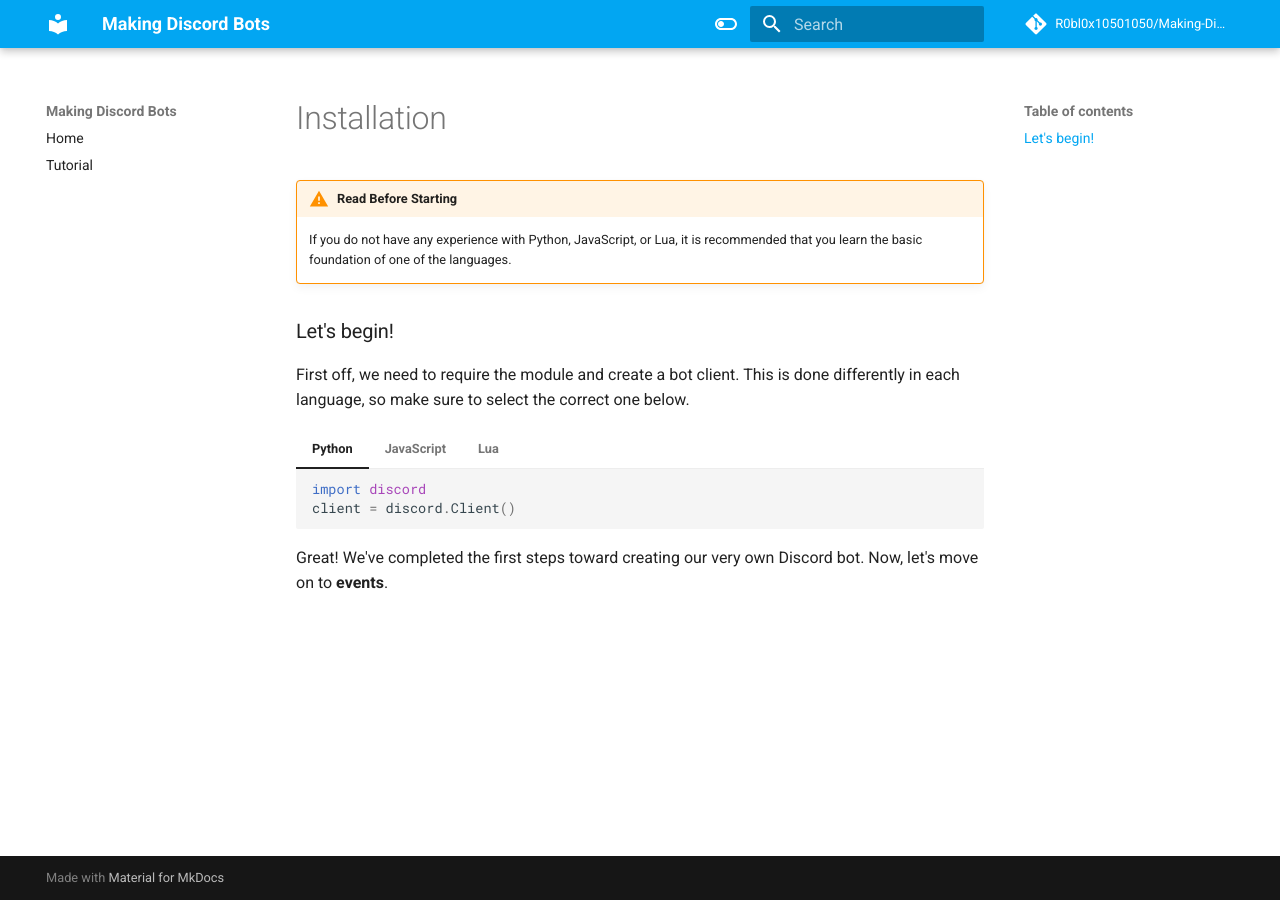
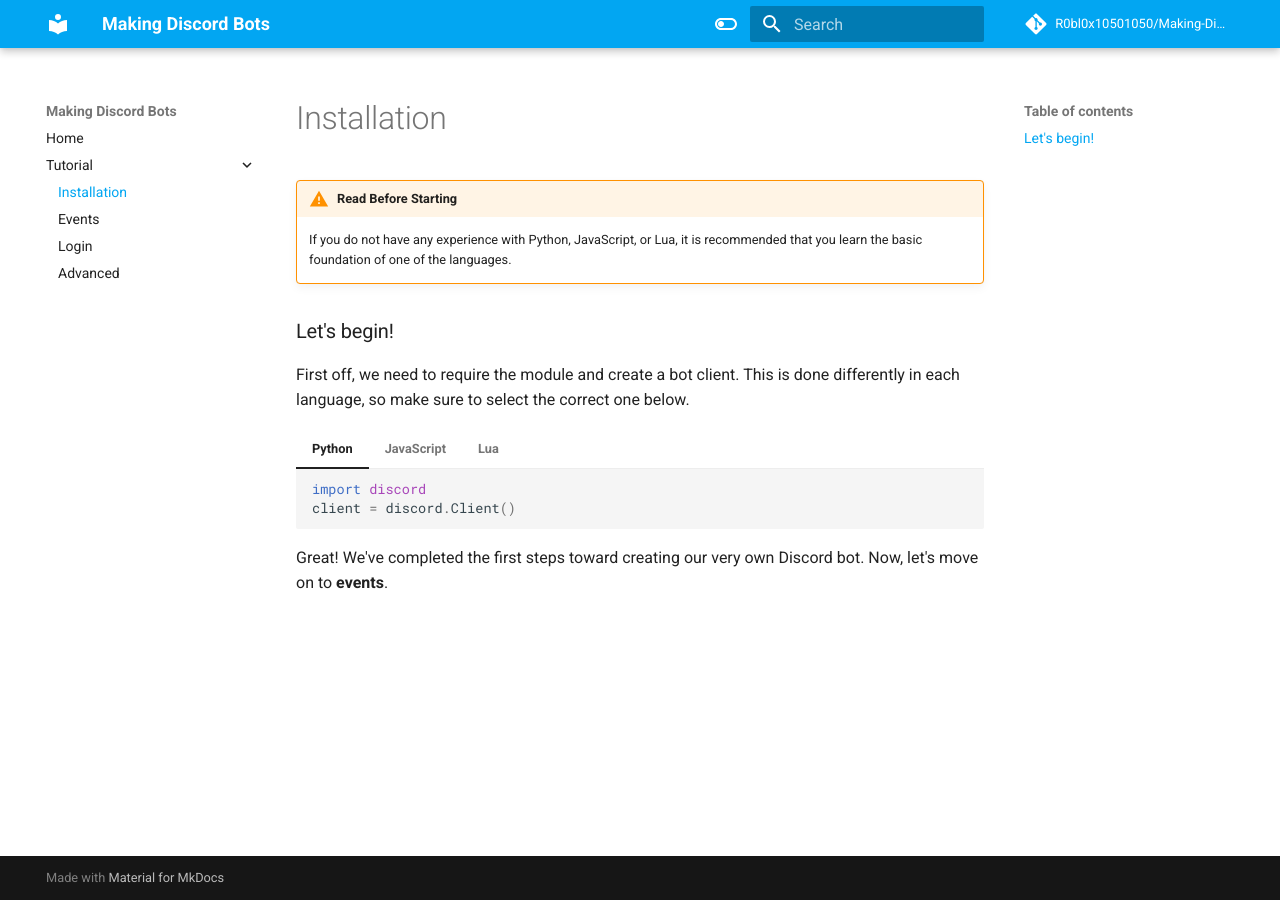
Before and after one commit to R0bl0x10501050/Making-Discord-Bots, an MkDocs documentation site: the page built from docs/Tutorial/installation.md, in a window 1280 px wide. Built offline with MkDocs 1.6.1 and Material for MkDocs 9.7.7, drawn with Linux system fonts in a browser that asks for light colours; comment, search, counter and statistics services are not loaded.

Commit message:
Update mkdocs.yml

```diff
--- a/mkdocs.yml
+++ b/mkdocs.yml
@@ -27,7 +27,11 @@
 
 nav:
   - Home: index.md
-  - Tutorial: docs.md
+  - Tutorial:
+    - Installation: Tutorial/installation.md
+    - Events: Tutorial/events.md
+    - Login: Tutorial/login.md
+    - Advanced: Tutorial/advanced.md
 
 markdown_extensions:
   - admonition
```
